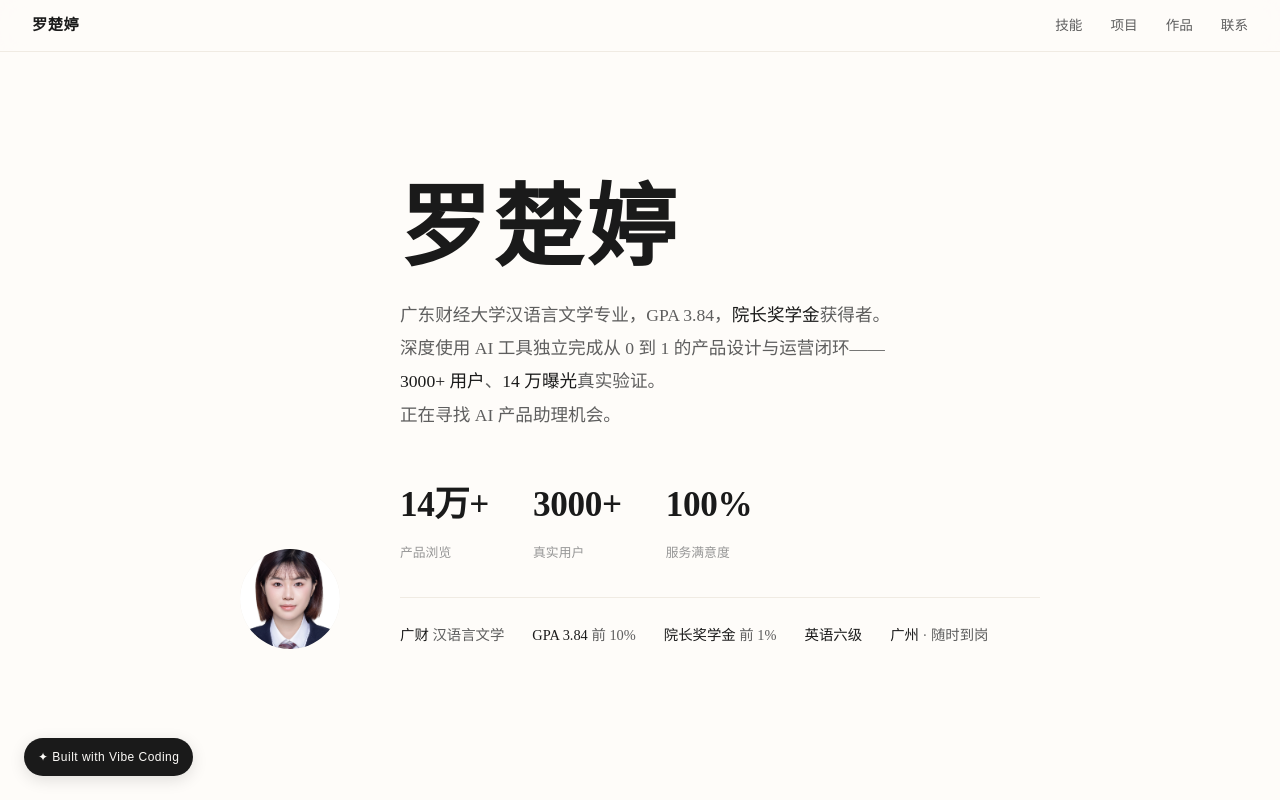
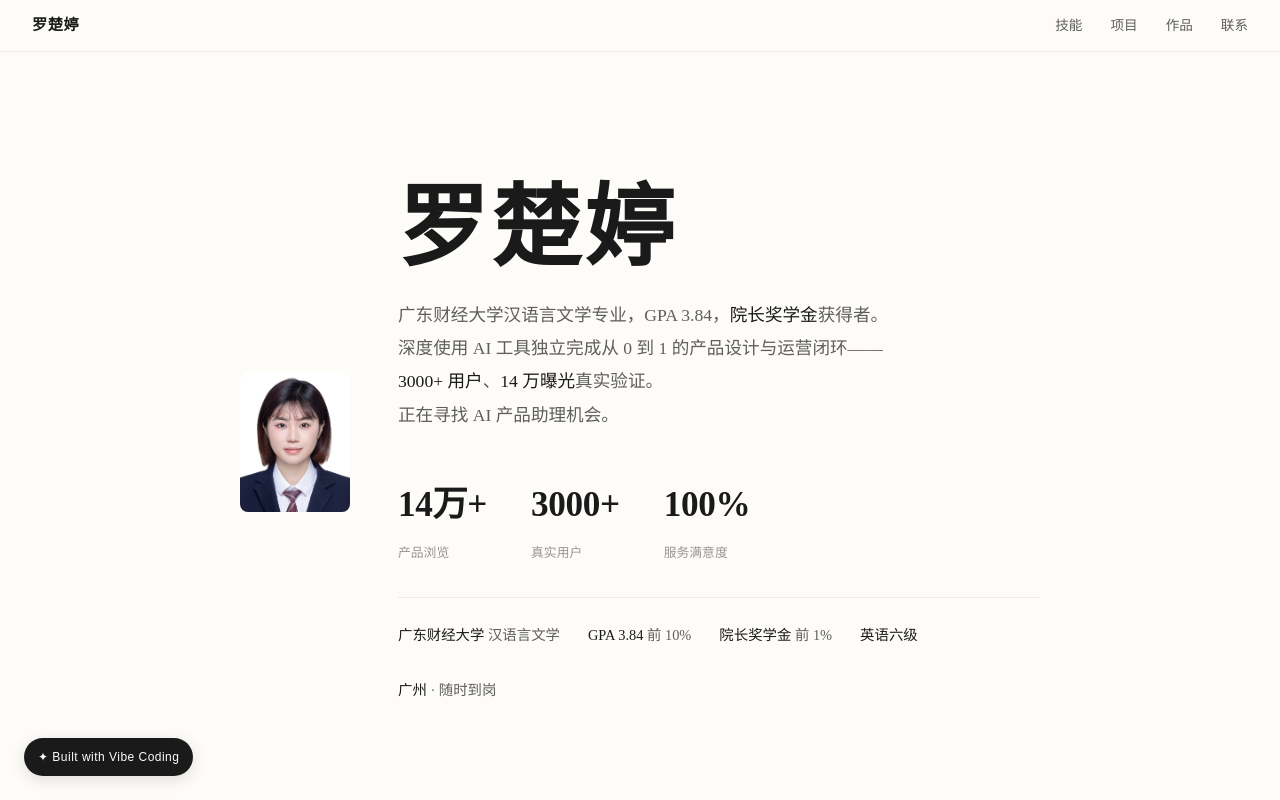
Before and after one commit to karka2666/resume, a plain HTML site: page index.html in a window 1280 px wide. Shown: the top 800 px of the page. Drawn offline with Linux system fonts and the light colour scheme.

Commit message:
v3.4: 照片改为圆角矩形+名字旁边+广财全称

```diff
--- a/index.html
+++ b/index.html
@@ -68,9 +68,9 @@
 
   /* ===== Hero ===== */
   .hero { padding: 180px 0 100px; }
-  .hero-grid { display: grid; grid-template-columns: auto 1fr; gap: 60px; align-items: end; }
-  .hero-avatar { width: 100px; height: 100px; border-radius: 50%; background: var(--line2); display: flex; align-items: center; justify-content: center; font-size: 2.4rem; color: var(--ink3); }
-  .hero-avatar img { width: 100%; height: 100%; border-radius: 50%; object-fit: cover; }
+  .hero-grid { display: grid; grid-template-columns: auto 1fr; gap: 48px; align-items: center; }
+  .hero-avatar { width: 110px; height: 140px; border-radius: 8px; overflow: hidden; background: var(--line2); flex-shrink: 0; }
+  .hero-avatar img { width: 100%; height: 100%; object-fit: cover; display: block; }
   .hero h1 { margin-bottom: 20px; }
   .hero-tagline { font-size: 1.1rem; color: var(--ink2); max-width: 500px; line-height: 1.9; }
   .hero-tagline em { font-style: normal; color: var(--ink); font-weight: 500; }
@@ -162,7 +162,7 @@
     section { padding: 80px 0; }
     .hero { padding: 120px 0 60px; }
     .hero-grid { grid-template-columns: 1fr; gap: 32px; }
-    .hero-avatar { width: 80px; height: 80px; font-size: 1.8rem; }
+    .hero-avatar { width: 90px; height: 115px; }
     .hero-tagline { max-width: 100%; font-size: 1rem; }
     .hero-stats { gap: 24px; }
     .info-strip { gap: 16px; }
@@ -219,7 +219,7 @@
           <div class="hero-stat"><div class="val">100%</div><div class="lbl">服务满意度</div></div>
         </div>
         <div class="info-strip">
-          <span class="item"><strong>广财</strong> 汉语言文学</span>
+          <span class="item"><strong>广东财经大学</strong> 汉语言文学</span>
           <span class="item"><strong>GPA 3.84</strong> 前 10%</span>
           <span class="item"><strong>院长奖学金</strong> 前 1%</span>
           <span class="item"><strong>英语六级</strong></span>
```
